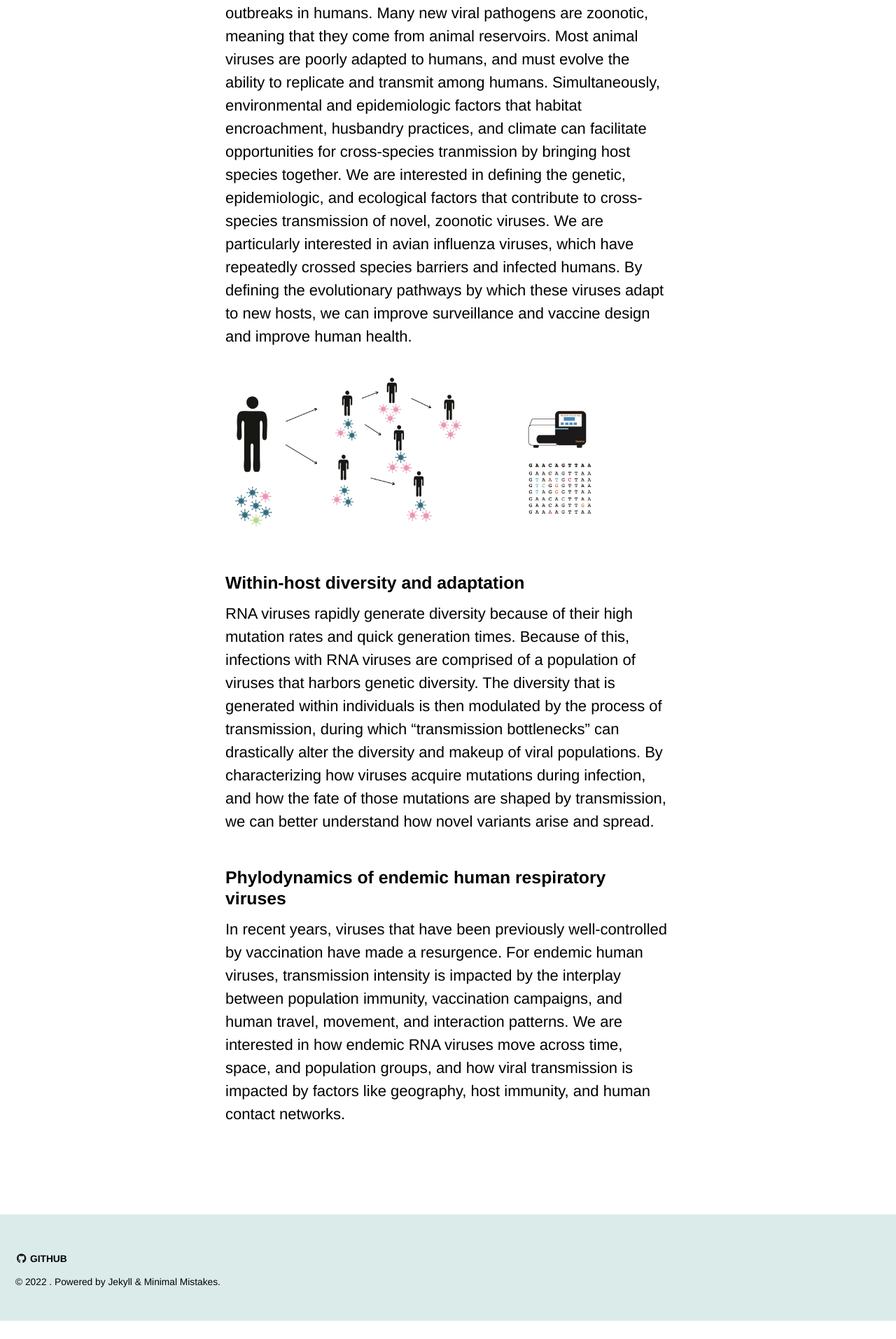
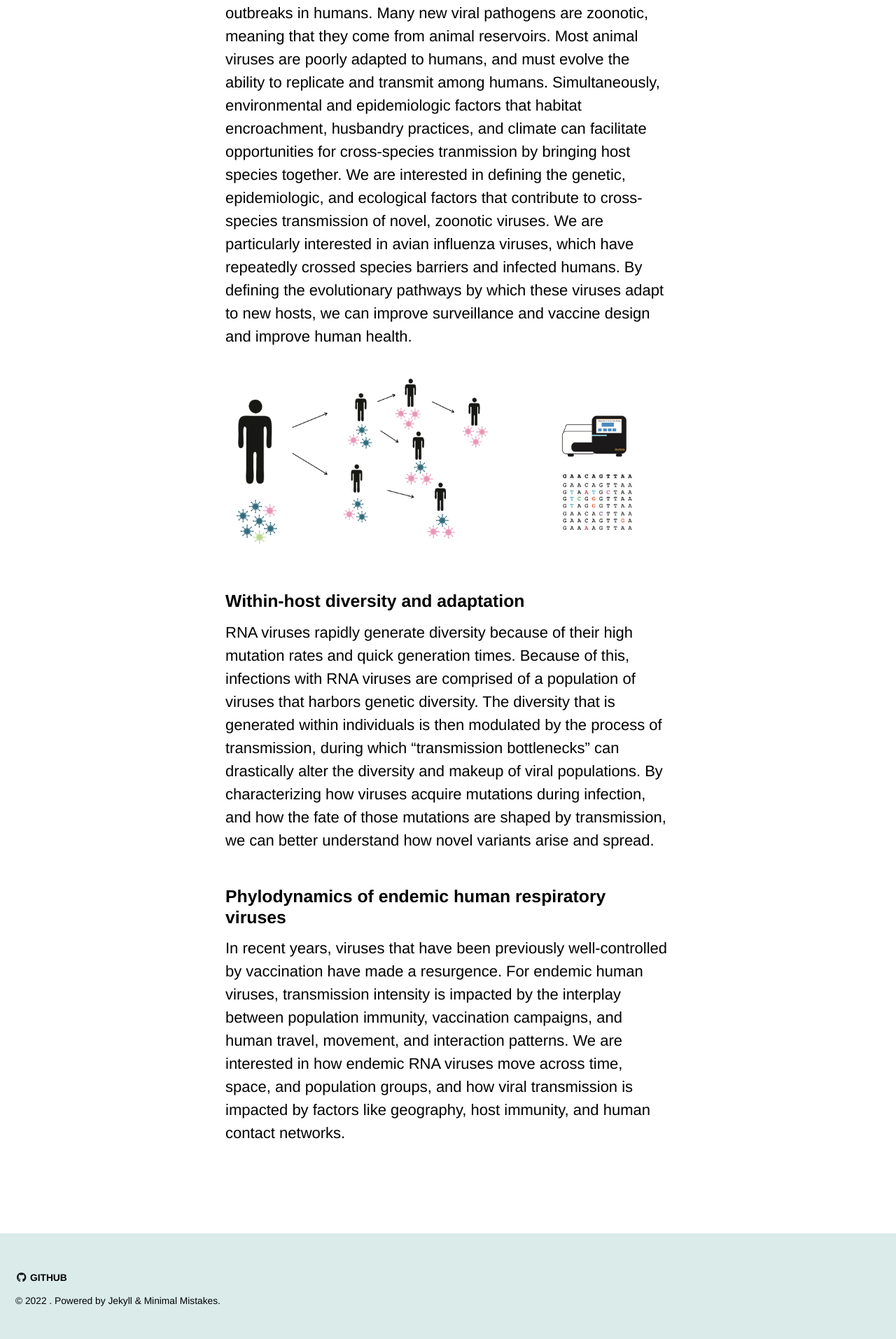
Before and after one commit to lmoncla/monclalab, a Jekyll site: the page built from _pages/research.md, in a window 1280 px wide. Shown: the part 1029-2942 px from the top of the page at 70% size. Built offline with Jekyll 4.4.1, drawn with Linux system fonts in a browser that asks for light colours; cached includes are drawn as plain includes; a script that is not in the unit is left out; comment, search, counter and statistics services are not loaded; before the commit the page ends 2916 px from its top, so only the background shows below that.

Commit message:
Update research.md

```diff
--- a/_pages/research.md
+++ b/_pages/research.md
@@ -12,7 +12,7 @@ In the Moncla lab, we are interested in how viruses __emerge__ in human populati
 Viruses are constantly crossing species barriers and causing outbreaks in humans. Many new viral pathogens are zoonotic, meaning that they come from animal reservoirs. Most animal viruses are poorly adapted to humans, and must evolve the ability to replicate and transmit among humans. Simultaneously, environmental and epidemiologic factors that habitat encroachment, husbandry practices, and climate can facilitate opportunities for cross-species tranmission by bringing host species together. We are interested in defining the genetic, epidemiologic, and ecological factors that contribute to cross-species transmission of novel, zoonotic viruses. We are particularly interested in avian influenza viruses, which have repeatedly crossed species barriers and infected humans. By defining the evolutionary pathways by which these viruses adapt to new hosts, we can improve surveillance and vaccine design and improve human health.
 
 <left>
-<img src="/monclalab/assets/images/within-host-diversity-2.png" width="90%">
+<img src="/monclalab/assets/images/within-host-diversity-2.png" width="130%">
 </left>
 
 ### Within-host diversity and adaptation
```
